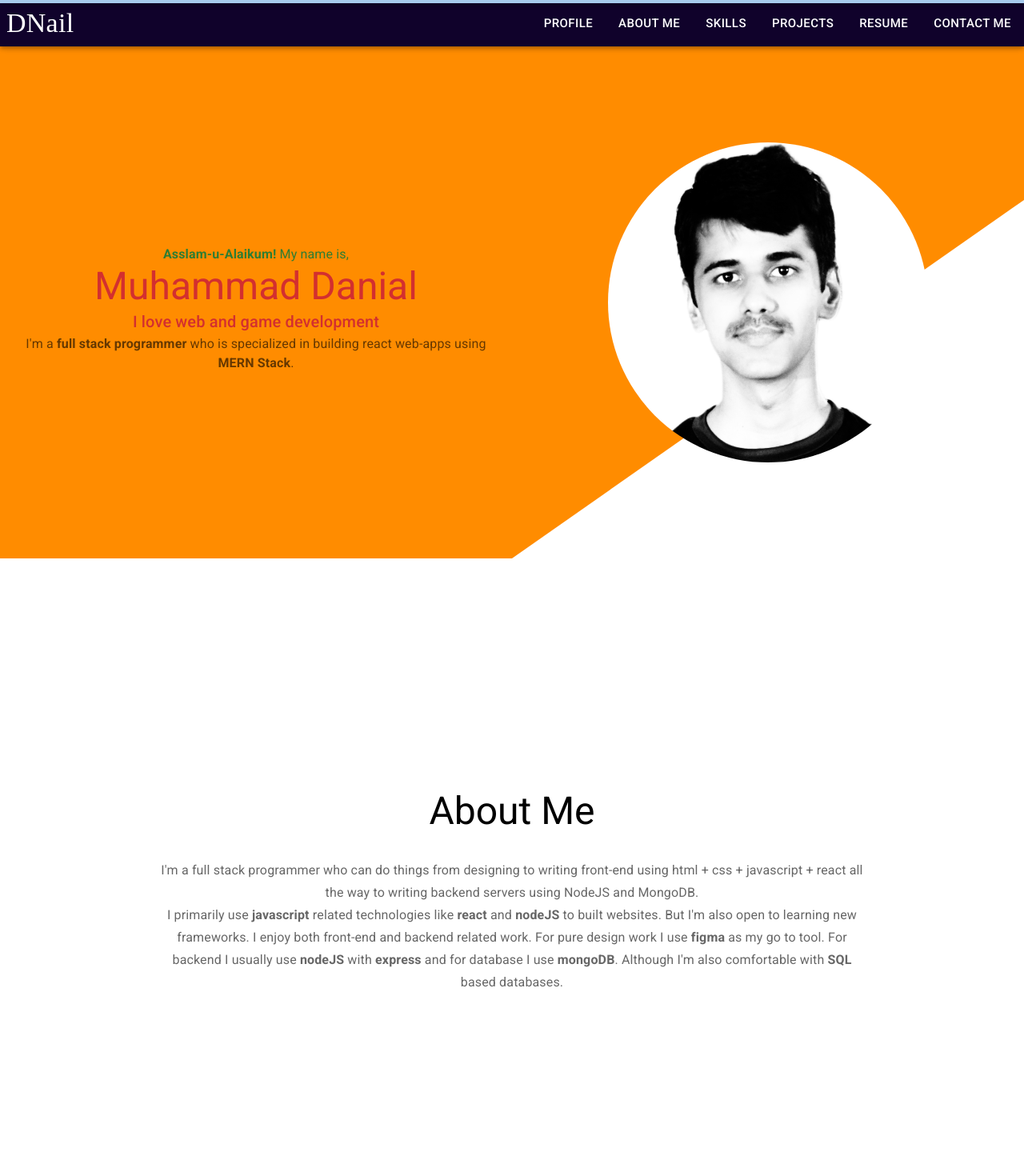
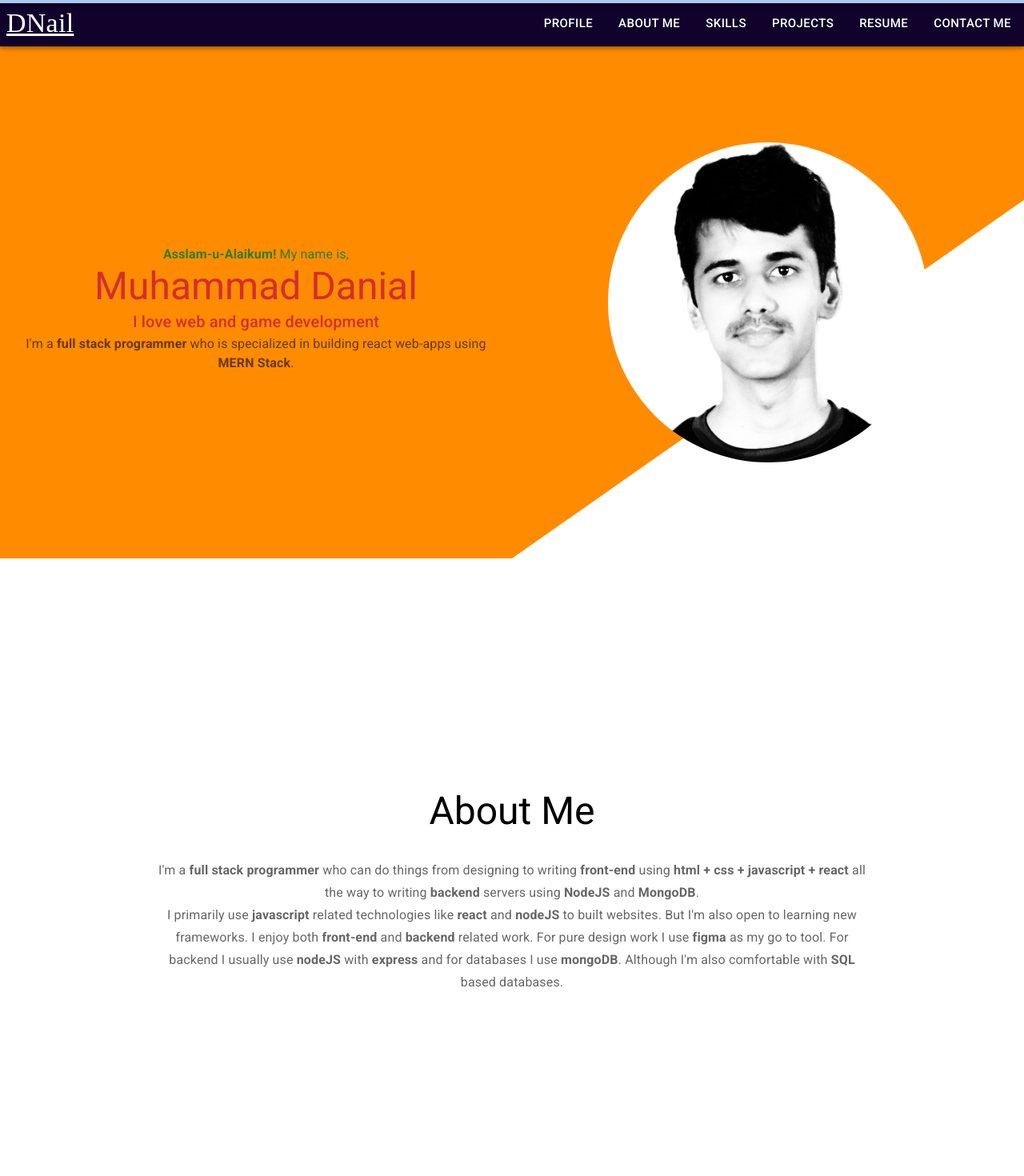
Before and after one commit to Danial-frpf/Portfolio, a React (Create React App) app: page / in a window 1280 px wide. Shown: the top 1470 px of the page at 80% size. Built offline with nearby package versions, Linux system fonts and the light colour scheme; a web font is replaced by a local one.

Commit message:
Updated skills and fixed profile navigation

```diff
--- a/src/components/AboutMe/AboutMe.jsx
+++ b/src/components/AboutMe/AboutMe.jsx
@@ -41,10 +41,11 @@ const AboutMe = () => {
                     color="textSecondary"
                     textAlign="center"
                 >
-                    I'm a full stack programmer who can do things from designing
-                    to writing front-end using html + css + javascript + react
-                    all the way to writing backend servers using NodeJS and
-                    MongoDB.
+                    I'm a <strong>full stack programmer</strong> who can do
+                    things from designing to writing <strong>front-end</strong>{" "}
+                    using <strong>html + css + javascript + react</strong> all
+                    the way to writing <strong>backend</strong> servers using{" "}
+                    <strong>NodeJS</strong> and <strong>MongoDB</strong>.
                 </Typography>
                 <Typography
                     className={isVisible ? "text--animation--1" : ""}
@@ -56,11 +57,12 @@ const AboutMe = () => {
                     I primarily use <strong>javascript</strong> related
                     technologies like <strong>react</strong> and{" "}
                     <strong>nodeJS</strong> to built websites. But I'm also open
-                    to learning new frameworks. I enjoy both front-end and
-                    backend related work. For pure design work I use{" "}
+                    to learning new frameworks. I enjoy both{" "}
+                    <strong>front-end</strong> and <strong>backend</strong>{" "}
+                    related work. For pure design work I use{" "}
                     <strong>figma</strong> as my go to tool. For backend I
                     usually use <strong>nodeJS</strong> with{" "}
-                    <strong>express</strong> and for database I use{" "}
+                    <strong>express</strong> and for databases I use{" "}
                     <strong>mongoDB</strong>. Although I'm also comfortable with{" "}
                     <strong>SQL</strong> based databases.
                 </Typography>
--- a/src/components/Home/Home.jsx
+++ b/src/components/Home/Home.jsx
@@ -11,11 +11,9 @@ const Home = () => {
                 open={openDrawer}
                 onOpen={() => {
                     setOpenDrawer(true);
-                    console.log("rensa");
                 }}
                 onClose={() => {
                     setOpenDrawer(false);
-                    console.log("reasfsaS");
                 }}
             >
                 <SideMenu setOpenDrawer={setOpenDrawer} />
--- a/src/components/Home/subComponents/SideMenu.jsx
+++ b/src/components/Home/subComponents/SideMenu.jsx
@@ -33,8 +33,8 @@ const SideMenu = ({ setOpenDrawer }) => {
         <Box bgcolor="#10022b" height="100%">
             <List>
                 {MENU.map((item, i) => (
-                    <>
-                        <ListItem key={i} disablePadding>
+                    <div key={i}>
+                        <ListItem disablePadding>
                             <ListItemButton
                                 bgcolor="red"
                                 component="a"
@@ -55,7 +55,7 @@ const SideMenu = ({ setOpenDrawer }) => {
                             </ListItemButton>
                         </ListItem>
                         <Divider color="#aaaaaa" />
-                    </>
+                    </div>
                 ))}
             </List>
         </Box>
--- a/src/components/Navbar/Navbar.jsx
+++ b/src/components/Navbar/Navbar.jsx
@@ -18,6 +18,7 @@ const Navbar = ({ setOpenDrawer }) => {
     const scrollValue = useScrollProgress();
     return (
         <>
+            <div id="profile"></div>
             <Slide appear={false} direction="down" in={!trigger}>
                 <AppBar position="sticky">
                     <Box bgcolor="#10022b" display="flex">
@@ -41,10 +42,12 @@ const Navbar = ({ setOpenDrawer }) => {
                         </IconButton>
                         <Typography
                             variant="h4"
-                            component="h4"
+                            component="a"
                             fontFamily="smooch"
+                            color="white"
                             p="0.5rem"
                             flex={1}
+                            href="#profile"
                         >
                             DNail
                         </Typography>
--- a/src/components/Profile/Profile.jsx
+++ b/src/components/Profile/Profile.jsx
@@ -10,7 +10,7 @@ const Profile = () => {
     const isVisible = useOnScreen(profileRef);
 
     return (
-        <Box id="profile" ref={profileRef} overflow="hidden">
+        <Box ref={profileRef} overflow="hidden">
             <Grid container height={{ xs: "120vh", sm: "80vh" }}>
                 <Box className="bg--1"></Box>
                 <Grid item xs={12} sm={6} md={6} lg={6} xl={6}>
--- a/src/components/Skills/Skills.jsx
+++ b/src/components/Skills/Skills.jsx
@@ -7,7 +7,7 @@ const Skills = () => {
     const main = ["Html", "CSS", "Javascript"];
     const main2 = ["MongoDB", "Express", "React", "NodeJS"];
     const secondary = ["MUI", "Tailwind", "NextJS"];
-    const secondary2 = ["Redux", "Python", "Godot", "Figma"];
+    const secondary2 = ["Redux", "Python", "TypeScript", "WordPress"];
     const secondary3 = ["Git", "Firebase", "Heroku"];
 
     const skills = [main, main2, secondary, secondary2, secondary3];
```
